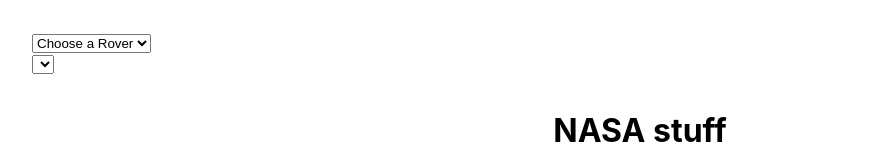
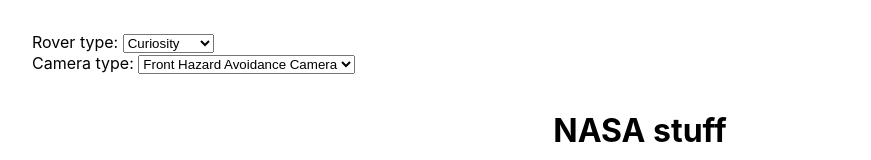
Before and after one commit to kittygingell/MarsAppSPA, a React (Create React App) app: page / in a window 1280 px wide. Shown: the top 160 px of the page, without its empty margins (0-871 px from the left). Built offline with nearby package versions, Linux system fonts and the light colour scheme.

Commit message:
Moved state to App

```diff
--- a/src/RoverModel.ts
+++ b/src/RoverModel.ts
@@ -16,9 +16,13 @@
     MINITES = 'Miniature Thermal Emission Spectrometer (Mini-TES)'
 }
 
-export function getEnumKeyByEnumValue(myEnum: any, enumValue: number | string): string {
+export function getEnumKeyByEnumValue(myEnum: any, enumValue: string): string {
     let keys = Object.keys(myEnum).filter((x) => myEnum[x] == enumValue);
     return keys.length > 0 ? keys[0] : '';
+}
+
+export function getEnumByEnumValue(myEnum: any, enumValue: string): any {
+    return myEnum[getEnumKeyByEnumValue(myEnum, enumValue)]
 }
 
 export interface RoverCameraData {
--- a/src/Selections.tsx
+++ b/src/Selections.tsx
@@ -1,6 +1,6 @@
 import React from 'react'
-import {RoverCameraType, RoverName} from "./RoverModel";
-
+import {getEnumByEnumValue, RoverCameraType, RoverName} from "./RoverModel";
+import {PhotoTypeContext} from "./App";
 
 interface AvailableCameraTypes {
     roverName: RoverName,
@@ -49,59 +49,51 @@
     return cameraTypes[0].cameraTypes
 }
 
+const Selections = () => {
+    return (
+        <PhotoTypeContext.Consumer>
+            {value => {
 
-const Selections = () => {
+                const currentRoverName = value.roverName
+                const availableCameraTypes = roverName2CameraTypes(currentRoverName)
+                const options = availableCameraTypes.map((cameraType) =>{
+                    return (<option key={cameraType}>{cameraType}</option>)
+                })
 
-    const [selectedRover, setSelected] = React.useState("");
-    const changeSelectOptionHandler = (event: { target: { value: React.SetStateAction<string>; }; }) => {
-        setSelected(event.target.value);
-    };
-    const [selectedCamera, setSelectedCamera] = React.useState("");
-    const changeSelectCamera = (event: { target: { value: React.SetStateAction<string>; }; }) => {
-        setSelectedCamera(event.target.value);
-    };
-
-    let type = null;
-    let options = null;
-    if (selectedRover === "Curiosity") {
-        type = roverName2CameraTypes(RoverName.curiosity);
-    } else if (selectedRover === "Opportunity") {
-        type = roverName2CameraTypes(RoverName.opportunity);
-    } else if (selectedRover === "Spirit") {
-        type = roverName2CameraTypes(RoverName.spirit);
+                return (
+                    <div style={{padding: "16px", margin: "16px",}}>
+                        <form>
+                            <div>
+                                Rover type:&nbsp;
+                                <select onChange={ (event) => {
+                                    const roverDict: any = {
+                                        'Curiosity': RoverName.curiosity,
+                                        'Spirit': RoverName.spirit,
+                                        'Opportunity': RoverName.opportunity
                                     }
 
-    if (type) {
-        options = type.map((el) => <option key={el}>{el}</option>);
-    }
-    return (
-        <div
-            style={{
-                padding: "16px",
-                margin: "16px",
-            }}
-        >
-            <form>
-                <div>
-                    {}
-                    <select onChange={changeSelectOptionHandler}>
-                        <option>Choose a Rover</option>
+                                    const roverName: RoverName = roverDict[event.target.value]
+                                    value.updateRoverName(roverName)
+                                }}>
                                     <option>Curiosity</option>
                                     <option>Spirit</option>
                                     <option>Opportunity</option>
                                 </select>
                             </div>
                             <div>
-                    <select onChange={changeSelectCamera}>
-                        {
-                            options
-                        }
+                                Camera type:&nbsp;
+                                <select onChange={ (event) => {
+                                    const cameraType: RoverCameraType = getEnumByEnumValue(RoverCameraType, event.target.value)
+                                    value.updateCameraType(cameraType)
+                                }}>
+                                    {options}
                                 </select>
-
                             </div>
                         </form>
                     </div>
-
+                )
+            }}
+        </PhotoTypeContext.Consumer>
     );
 };
 
```
Lines whose indentation alone changed are shown as unchanged.
